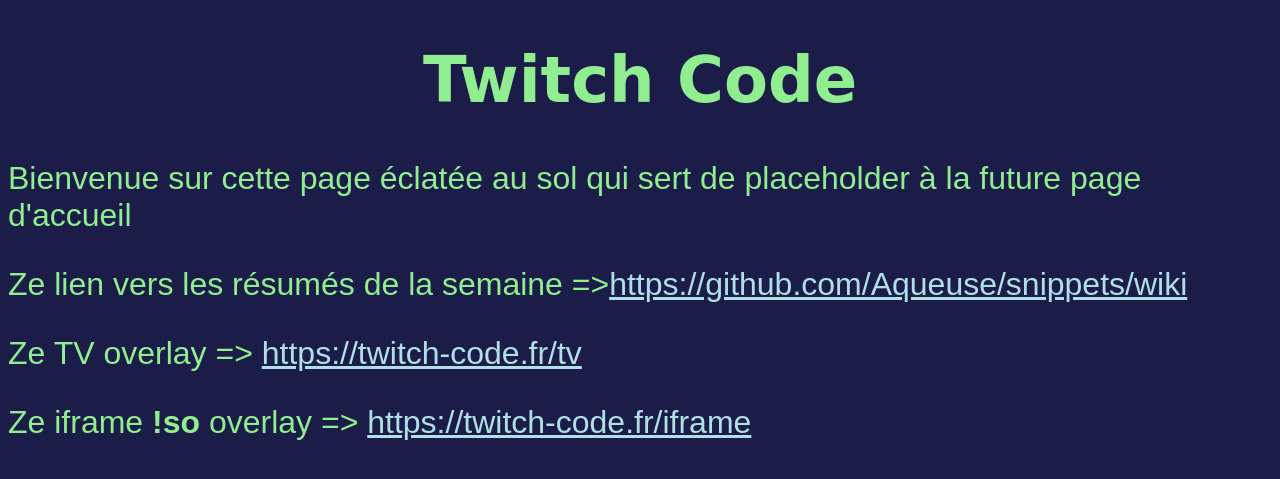
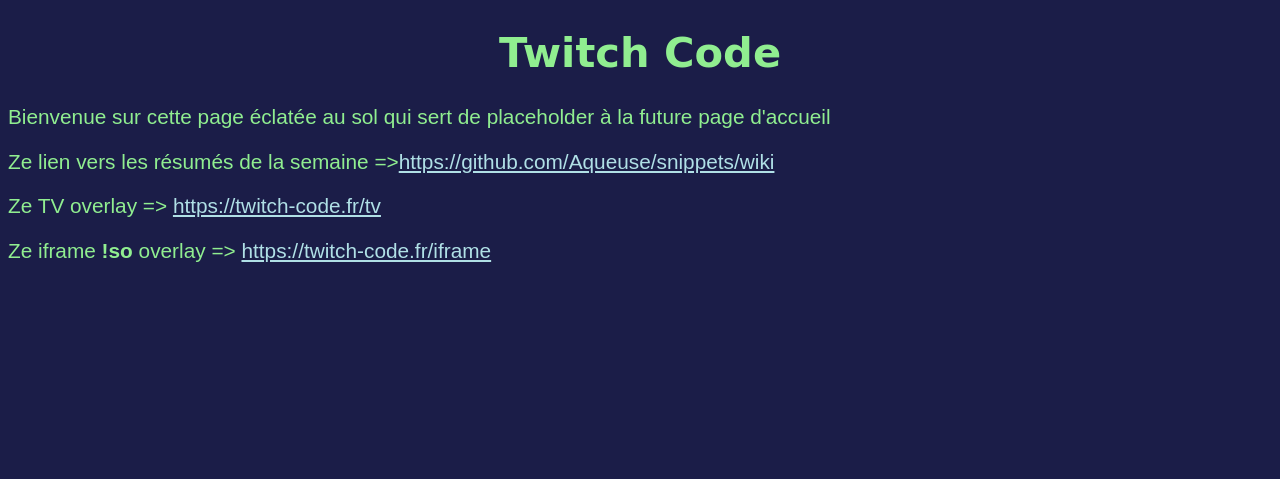
Before and after one commit to Aqueuse/twitchdev, a Flask app: page / in a window 1280 px wide. Shown: the top 479 px of the page. Run offline with Flask 2, Linux system fonts and the light colour scheme; some libraries are stand-ins or nearby versions; some web fonts are replaced.

Commit message:
minimal amelioration for the home page

```diff
--- a/static/home.css
+++ b/static/home.css
@@ -3,7 +3,7 @@
 body {
     background-color:#1B1D48;
     color: lightgreen;
-    font-size: 2em;
+    font-size: 1.3em;
     font-family: sans-serif;
 }
 
```
